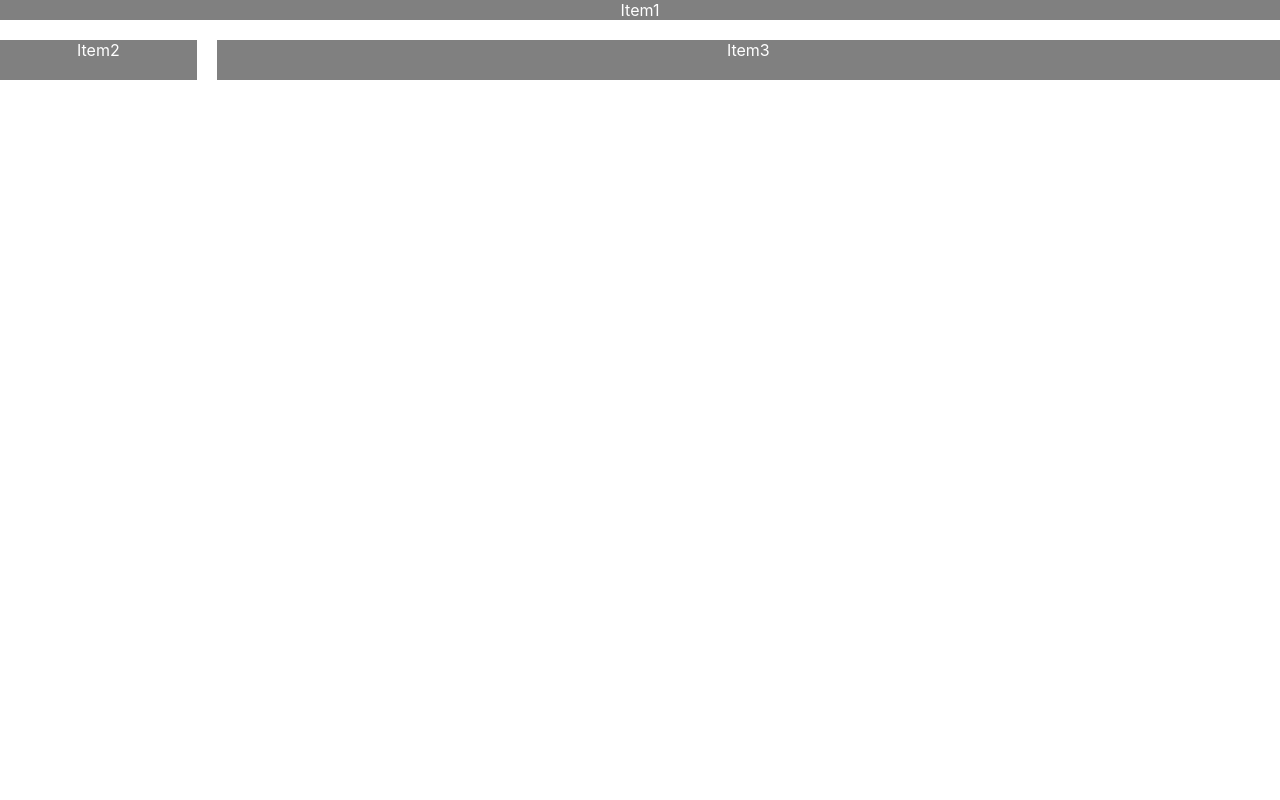
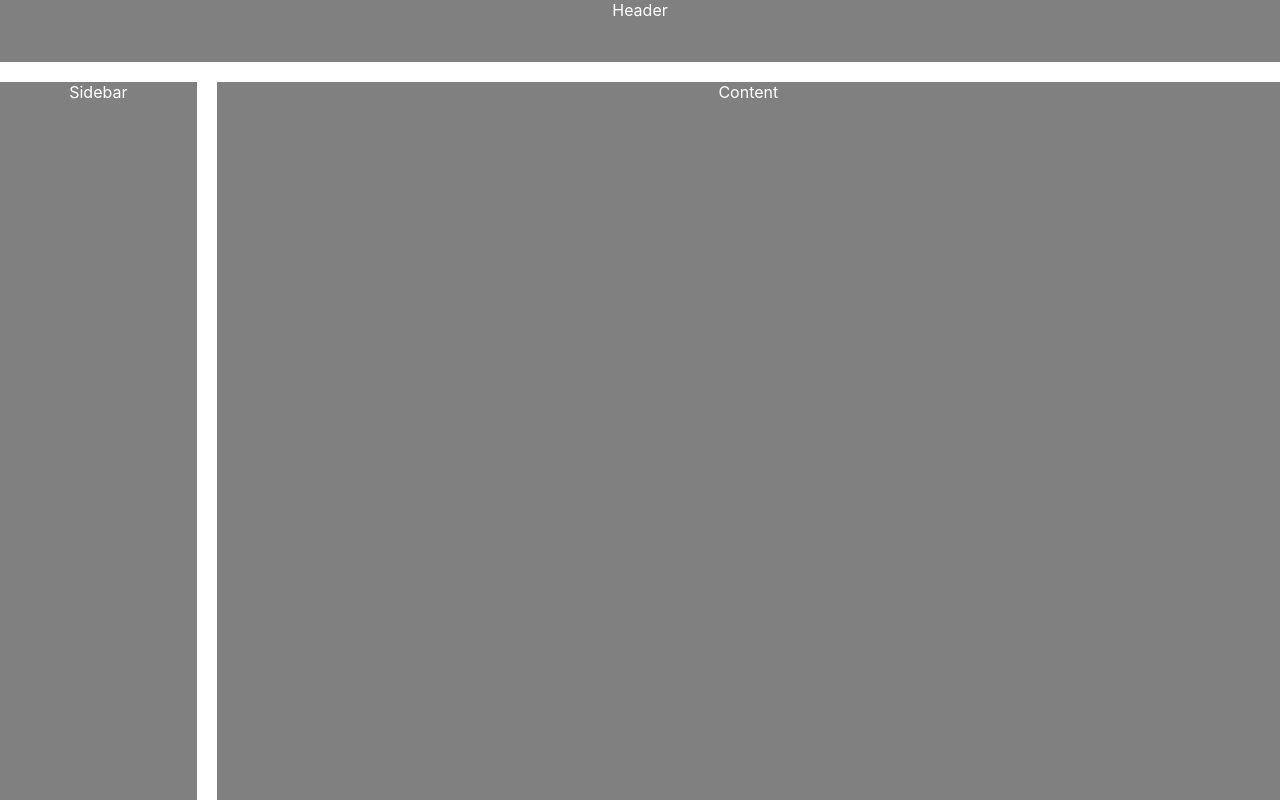
Before and after one commit to chaitanyambilgikar/flight-schedules-react, a React (Create React App) app: page / in a window 1280 px wide. Built offline with nearby package versions, Linux system fonts and the light colour scheme.

Commit message:
Add separate components for Header and Sidebar

```diff
--- a/src/App.css
+++ b/src/App.css
@@ -1,7 +1,6 @@
 .App {
   text-align: center;
   overflow: scroll;
-  min-height: 100vh;
 }
 
 .App-logo {
--- a/src/App.tsx
+++ b/src/App.tsx
@@ -1,14 +1,15 @@
 import React from 'react';
 import './App.css';
 import Grid from './components/Grid'
-import { Item1, Item2, Item3 } from './components/Items'
+import { Sidebar, Content } from './components/Items'
+import Header from './components/header';
 function App() {
   return (
     <div className="App">
       <Grid>
-        <Item1>Item1</Item1>
-        <Item2>Item2</Item2>
-        <Item3>Item3</Item3>
+        <Header textColor="white">Header</Header>
+        <Sidebar>Sidebar</Sidebar>
+        <Content>Content</Content>
       </Grid>
     </div>
   );
--- a/src/components/Grid.tsx
+++ b/src/components/Grid.tsx
@@ -2,6 +2,7 @@ import React from "react";
 import styled from 'styled-components'
 const GridLayout = styled.div`
   display: grid;
+  height: 100vh;
   grid-template-columns: repeat(12, [col-start] 1fr);
   grid-gap: 20px;
 `;
--- a/src/components/Items.tsx
+++ b/src/components/Items.tsx
@@ -1,22 +1,17 @@
 import React from 'react';
 import styled from 'styled-components';
 
-export const Item1 : React.FunctionComponent = styled.div`
-  grid-column: col-start / span 12;
+
+export const Sidebar : React.FunctionComponent = styled.nav`
+  grid-column: col-start / span 2;
+  grid-row: 2 / 14;
   background-color: grey;
   color: white;
 `;
 
-export const Item2 : React.FunctionComponent = styled.nav`
-  grid-column: col-start / span 2;
-  grid-row: 2 / 5;
+export const Content : React.FunctionComponent = styled.div`
+  grid-column: col-start 3 / span 10;
+  grid-row: 2 / 14;
   background-color: grey;
   color: white;
 `;
-
-export const Item3 : React.FunctionComponent = styled.div`
-  grid-column: col-start 3 / span 10;
-  grid-row: 2 / 5;
-  background-color: grey;
-  color: white;
-`;
--- /dev/null
+++ b/src/components/header/Header.tsx
@@ -0,0 +1,15 @@
+import React from 'react';
+import styled from 'styled-components';
+import HeaderProps from './header-props';
+
+const UnstyledHeader : React.FunctionComponent<HeaderProps> = (props) => (
+  <div className={props.className}>
+    {props.children}
+  </div>
+);
+
+export const Header = styled(UnstyledHeader)`
+  grid-column: col-start / span 12;
+  background-color: grey;
+  color: ${props => props.textColor};
+`;
--- /dev/null
+++ b/src/components/header/header-props.ts
@@ -0,0 +1,6 @@
+interface HeaderProps {
+  textColor: string,
+  className?: string,
+};
+
+export default HeaderProps;
--- /dev/null
+++ b/src/components/header/index.ts
@@ -0,0 +1,3 @@
+import { Header } from './Header';
+
+export default Header;
```
Also changed, not shown: src/components/sidebar/Sidebar.tsx (added), src/components/sidebar/index.ts (added), src/components/sidebar/sidebar-props.ts (added).
